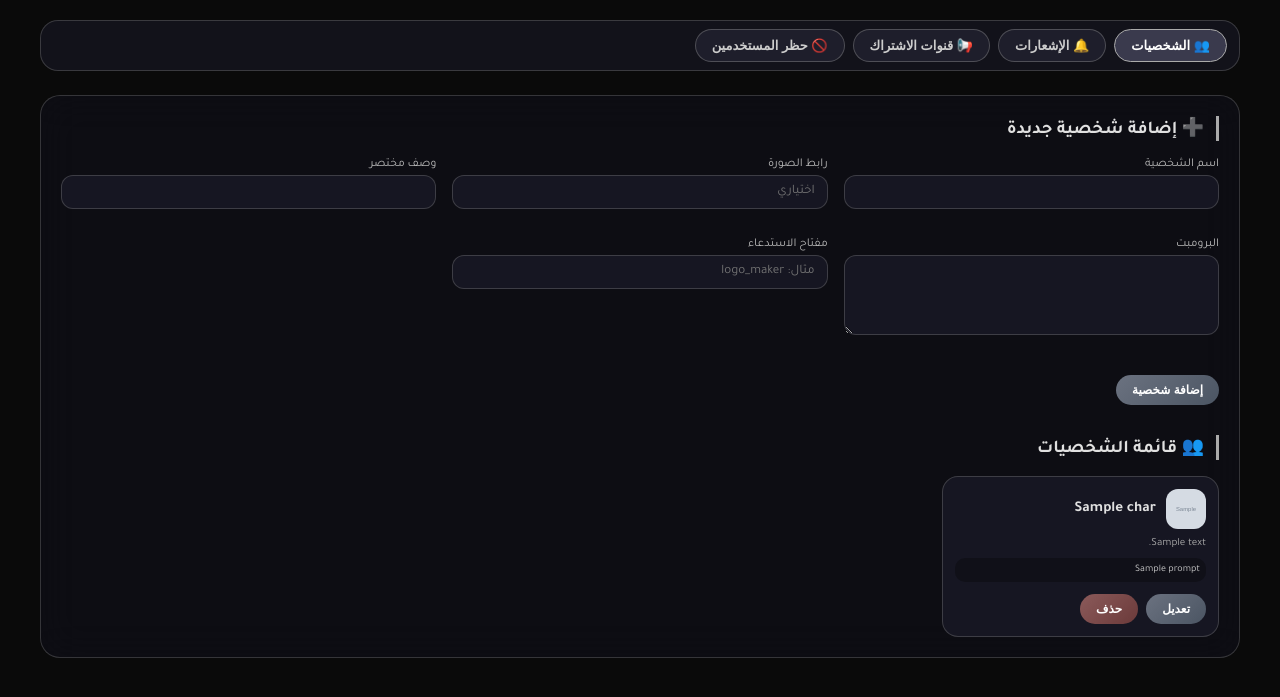
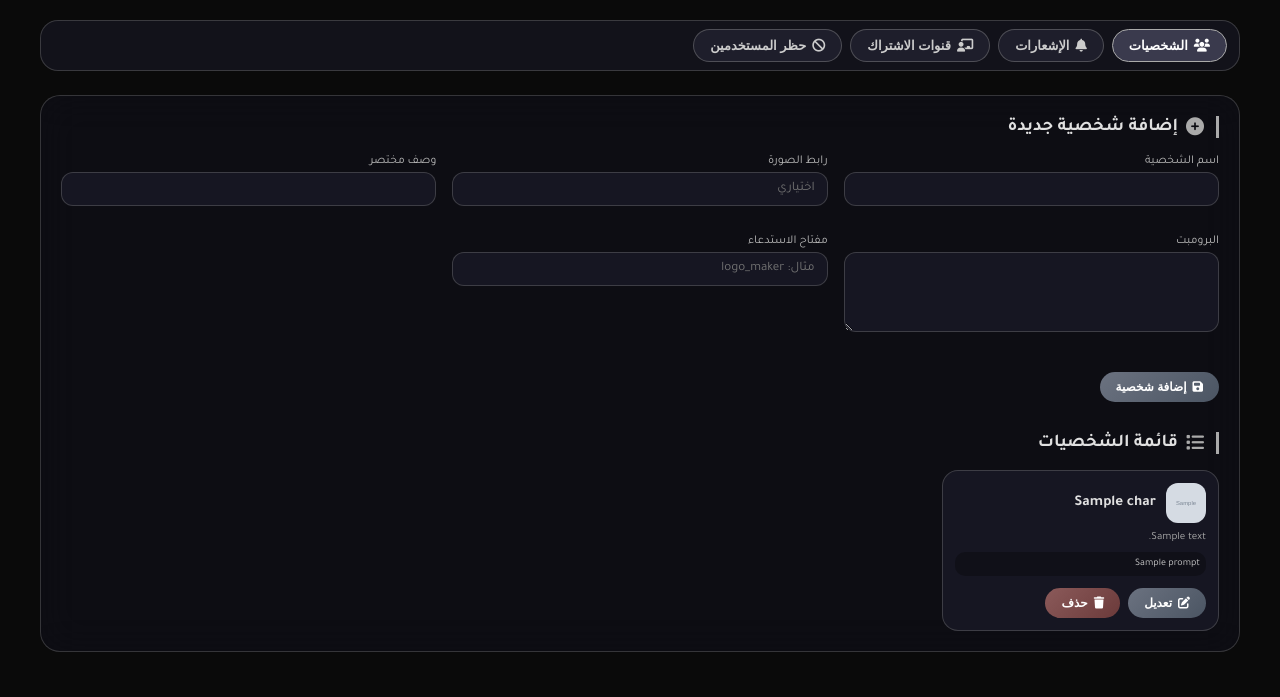
Before and after one commit to eviiile/eVile_anlyz, a Flask app: template templates/admin.html in a window 1280 px wide. Shown: the top 697 px of the page. Run offline with Flask 3, Linux system fonts and the light colour scheme; the template is opened without the code that fills it: most values are stand-ins (such as "Sample title", 1, 10 or a date in 2020); grey boxes marked "Sample" are stand-in pictures.

Commit message:
Enhance admin panel with Font Awesome icons

```diff
--- a/templates/admin.html
+++ b/templates/admin.html
@@ -5,6 +5,7 @@
     <meta name="viewport" content="width=device-width, initial-scale=1.0">
     <title>لوحة التحكم - EVILE</title>
     <link href="https://fonts.googleapis.com/css2?family=Tajawal:wght@300;400;500;700;900&display=swap" rel="stylesheet">
+    <link rel="stylesheet" href="https://cdnjs.cloudflare.com/ajax/libs/font-awesome/6.5.1/css/all.min.css">
     <style>
         * { margin: 0; padding: 0; box-sizing: border-box; }
         body {
@@ -14,11 +15,7 @@
             color: #e0e0e0;
             padding: 20px;
         }
-        .admin-container {
-            max-width: 1200px;
-            margin: 0 auto;
-        }
-        /* الهيدر العلوي بالتبويبات */
+        .admin-container { max-width: 1200px; margin: 0 auto; }
         .admin-tabs {
             display: flex;
             flex-wrap: wrap;
@@ -40,14 +37,17 @@
             font-weight: 600;
             cursor: pointer;
             transition: all 0.2s;
+            display: flex;
+            align-items: center;
+            gap: 6px;
         }
+        .tab-btn i { font-size: 13px; }
         .tab-btn.active {
             background: rgba(100,100,130,0.5);
             border-color: #aaa;
             color: white;
         }
         .tab-btn:active { transform: scale(0.96); }
-        /* محتوى التبويبات */
         .tab-content {
             display: none;
             background: rgba(15,15,25,0.6);
@@ -57,23 +57,24 @@
             padding: 20px;
         }
         .tab-content.active { display: block; }
-        /* بطاقات وعناصر مصغرة */
         .section-title {
             font-size: 18px;
             font-weight: 700;
             margin-bottom: 16px;
             padding-right: 12px;
             border-right: 3px solid #aaa;
+            display: flex;
+            align-items: center;
+            gap: 8px;
         }
+        .section-title i { font-size: 18px; color: #aaa; }
         .form-grid {
             display: grid;
             grid-template-columns: repeat(auto-fill, minmax(280px, 1fr));
             gap: 16px;
             margin-bottom: 20px;
         }
-        .form-group {
-            margin-bottom: 12px;
-        }
+        .form-group { margin-bottom: 12px; }
         label {
             display: block;
             margin-bottom: 4px;
@@ -94,10 +95,7 @@
             outline: none;
             border-color: #aaa;
         }
-        textarea {
-            min-height: 80px;
-            resize: vertical;
-        }
+        textarea { min-height: 80px; resize: vertical; }
         .btn {
             padding: 8px 16px;
             background: linear-gradient(135deg, #6b7280, #4b5563);
@@ -108,6 +106,9 @@
             font-size: 12px;
             cursor: pointer;
             transition: all 0.2s;
+            display: inline-flex;
+            align-items: center;
+            gap: 6px;
         }
         .btn-danger {
             background: linear-gradient(135deg, #8b5a5a, #6b3a3a);
@@ -139,6 +140,7 @@
             display: flex;
             align-items: center;
             justify-content: center;
+            font-size: 20px;
         }
         .character-name {
             font-size: 15px;
@@ -159,10 +161,7 @@
             overflow-y: auto;
             margin-bottom: 12px;
         }
-        .card-actions {
-            display: flex;
-            gap: 8px;
-        }
+        .card-actions { display: flex; gap: 8px; }
         .notification-item {
             background: rgba(30,30,45,0.6);
             border: 1px solid rgba(150,150,150,0.3);
@@ -208,17 +207,15 @@
 </head>
 <body>
     <div class="admin-container">
-        <!-- تبويبات -->
         <div class="admin-tabs">
-            <button class="tab-btn active" data-tab="characters">👥 الشخصيات</button>
-            <button class="tab-btn" data-tab="notifications">🔔 الإشعارات</button>
-            <button class="tab-btn" data-tab="channels">📢 قنوات الاشتراك</button>
-            <button class="tab-btn" data-tab="banned">🚫 حظر المستخدمين</button>
+            <button class="tab-btn active" data-tab="characters"><i class="fas fa-users"></i> الشخصيات</button>
+            <button class="tab-btn" data-tab="notifications"><i class="fas fa-bell"></i> الإشعارات</button>
+            <button class="tab-btn" data-tab="channels"><i class="fas fa-chalkboard-user"></i> قنوات الاشتراك</button>
+            <button class="tab-btn" data-tab="banned"><i class="fas fa-ban"></i> حظر المستخدمين</button>
         </div>
 
-        <!-- تبويب الشخصيات -->
         <div id="tab-characters" class="tab-content active">
-            <div class="section-title">➕ إضافة شخصية جديدة</div>
+            <div class="section-title"><i class="fas fa-plus-circle"></i> إضافة شخصية جديدة</div>
             <form method="POST" action="/admin/character/add">
                 <div class="form-grid">
                     <div class="form-group"><label>اسم الشخصية</label><input type="text" name="name" required></div>
@@ -227,42 +224,41 @@
                     <div class="form-group"><label>البرومبت</label><textarea name="prompt" required></textarea></div>
                     <div class="form-group"><label>مفتاح الاستدعاء</label><input type="text" name="callback_key" placeholder="مثال: logo_maker"></div>
                 </div>
-                <button type="submit" class="btn">إضافة شخصية</button>
+                <button type="submit" class="btn"><i class="fas fa-save"></i> إضافة شخصية</button>
             </form>
 
-            <div class="section-title" style="margin-top: 30px;">👥 قائمة الشخصيات</div>
+            <div class="section-title" style="margin-top: 30px;"><i class="fas fa-list"></i> قائمة الشخصيات</div>
             <div class="characters-grid">
                 {% for char in characters %}
                 <div class="character-card">
                     <div class="character-header">
                         <div class="character-avatar">
-                            {% if char.logo_url %}<img src="{{ char.logo_url }}" width="40" height="40" style="border-radius:12px; object-fit:cover;">{% else %}🤖{% endif %}
+                            {% if char.logo_url %}<img src="{{ char.logo_url }}" width="40" height="40" style="border-radius:12px; object-fit:cover;">{% else %}<i class="fas fa-robot"></i>{% endif %}
                         </div>
                         <div class="character-name">{{ char.name }}</div>
                     </div>
                     <div class="character-desc">{{ char.description }}</div>
                     <div class="character-prompt">{{ char.prompt[:80] }}{% if char.prompt|length > 80 %}...{% endif %}</div>
                     <div class="card-actions">
-                        <button class="btn" onclick="openEditModal({{ char.id }}, '{{ char.name }}', '{{ char.description }}', `{{ char.prompt|replace('`', '\\`') }}`, '{{ char.logo_url }}')">تعديل</button>
-                        <button class="btn btn-danger" onclick="if(confirm('حذف الشخصية؟')) location.href='/admin/character/{{ char.id }}/delete'">حذف</button>
+                        <button class="btn" onclick="openEditModal({{ char.id }}, '{{ char.name }}', '{{ char.description }}', `{{ char.prompt|replace('`', '\\`') }}`, '{{ char.logo_url }}')"><i class="fas fa-edit"></i> تعديل</button>
+                        <button class="btn btn-danger" onclick="if(confirm('حذف الشخصية؟')) location.href='/admin/character/{{ char.id }}/delete'"><i class="fas fa-trash"></i> حذف</button>
                     </div>
                 </div>
                 {% endfor %}
             </div>
         </div>
 
-        <!-- تبويب الإشعارات -->
         <div id="tab-notifications" class="tab-content">
-            <div class="section-title">🔔 إرسال إشعار جديد</div>
+            <div class="section-title"><i class="fas fa-paper-plane"></i> إرسال إشعار جديد</div>
             <form method="POST" action="/admin/notification/add">
                 <div class="form-group"><label>العنوان</label><input type="text" name="title" required></div>
                 <div class="form-group"><label>النص</label><textarea name="text" required></textarea></div>
-                <button type="submit" class="btn">إرسال الإشعار</button>
+                <button type="submit" class="btn"><i class="fas fa-bell"></i> إرسال الإشعار</button>
             </form>
-            <div class="section-title" style="margin-top: 30px;">📢 الإشعارات المرسلة</div>
+            <div class="section-title" style="margin-top: 30px;"><i class="fas fa-history"></i> الإشعارات المرسلة</div>
             {% for notif in notifications %}
             <div class="notification-item">
-                <div class="notification-title">{{ notif.title }} <span style="font-size: 10px; color:#888;">({{ notif.created_at }})</span></div>
+                <div class="notification-title"><i class="fas fa-bell"></i> {{ notif.title }} <span style="font-size: 10px; color:#888;">({{ notif.created_at }})</span></div>
                 <div class="notification-text">{{ notif.text }}</div>
             </div>
             {% else %}
@@ -270,56 +266,51 @@
             {% endfor %}
         </div>
 
-        <!-- تبويب قنوات الاشتراك الإجباري -->
         <div id="tab-channels" class="tab-content">
-            <div class="section-title">📢 قنوات الاشتراك الإجباري</div>
+            <div class="section-title"><i class="fas fa-link"></i> قنوات الاشتراك الإجباري</div>
             <div style="background: rgba(30,30,45,0.6); border-radius: 16px; padding: 16px; margin-bottom: 20px;">
                 <p style="margin-bottom: 12px;"><strong>القناة الحالية:</strong> {{ channel_url }}</p>
                 <form method="POST" action="/admin/update_channel">
                     <div class="form-group"><label>رابط القناة (مع @)</label><input type="text" name="channel_id" value="{{ TELEGRAM_CHANNEL_ID }}" placeholder="@Evile_Prompts"></div>
-                    <button type="submit" class="btn">تحديث القناة</button>
+                    <button type="submit" class="btn"><i class="fas fa-sync-alt"></i> تحديث القناة</button>
                 </form>
             </div>
             <div style="background: rgba(30,30,45,0.6); border-radius: 16px; padding: 16px;">
-                <p><strong>رابط البوت:</strong> {{ bot_link }}</p>
+                <p><i class="fas fa-robot"></i> <strong>رابط البوت:</strong> {{ bot_link }}</p>
                 <p class="text-muted" style="font-size: 11px; color:#888;">تأكد من أن البوت مشرف في القناة للتحقق من الاشتراك.</p>
             </div>
         </div>
 
-        <!-- تبويب حظر المستخدمين -->
         <div id="tab-banned" class="tab-content">
-            <div class="section-title">🚫 حظر مستخدم</div>
+            <div class="section-title"><i class="fas fa-user-slash"></i> حظر مستخدم</div>
             <form method="POST" action="/admin/ban_user">
                 <div class="form-group"><label>معرف تيليجرام</label><input type="text" name="telegram_id" placeholder="أدخل المعرف المراد حظره" required></div>
-                <button type="submit" class="btn btn-danger">حظر المستخدم</button>
+                <button type="submit" class="btn btn-danger"><i class="fas fa-ban"></i> حظر المستخدم</button>
             </form>
-            <div class="section-title" style="margin-top: 30px;">📋 قائمة المحظورين</div>
+            <div class="section-title" style="margin-top: 30px;"><i class="fas fa-list-ul"></i> قائمة المحظورين</div>
             <div id="bannedList">
-                <!-- سيتم عرض المحظورين من الخادم -->
                 <p style="color:#888; text-align:center;">لا يوجد مستخدمون محظورون حالياً</p>
             </div>
         </div>
     </div>
 
-    <!-- Modal التعديل -->
     <div id="editModal" class="modal">
         <div class="modal-content">
             <div style="display:flex; justify-content:space-between; margin-bottom:16px;">
-                <h3>تعديل الشخصية</h3>
-                <button onclick="closeEditModal()" style="background:none; border:none; color:#aaa; font-size:20px;">&times;</button>
+                <h3><i class="fas fa-edit"></i> تعديل الشخصية</h3>
+                <button onclick="closeEditModal()" style="background:none; border:none; color:#aaa; font-size:20px;"><i class="fas fa-times"></i></button>
             </div>
             <form method="POST" id="editForm">
                 <div class="form-group"><label>اسم الشخصية</label><input type="text" name="name" id="editName" required></div>
                 <div class="form-group"><label>رابط الصورة</label><input type="url" name="logo_url" id="editImage"></div>
                 <div class="form-group"><label>وصف مختصر</label><input type="text" name="description" id="editDesc" required></div>
                 <div class="form-group"><label>البرومبت</label><textarea name="prompt" id="editPrompt" required></textarea></div>
-                <button type="submit" class="btn">حفظ التعديلات</button>
+                <button type="submit" class="btn"><i class="fas fa-save"></i> حفظ التعديلات</button>
             </form>
         </div>
     </div>
 
     <script>
-        // التبويبات
         document.querySelectorAll('.tab-btn').forEach(btn => {
             btn.addEventListener('click', () => {
                 const tabId = btn.getAttribute('data-tab');
@@ -330,7 +321,6 @@
             });
         });
 
-        // تعديل الشخصية
         function openEditModal(id, name, desc, prompt, image) {
             document.getElementById('editForm').action = `/admin/character/${id}/edit`;
             document.getElementById('editName').value = name;
```
